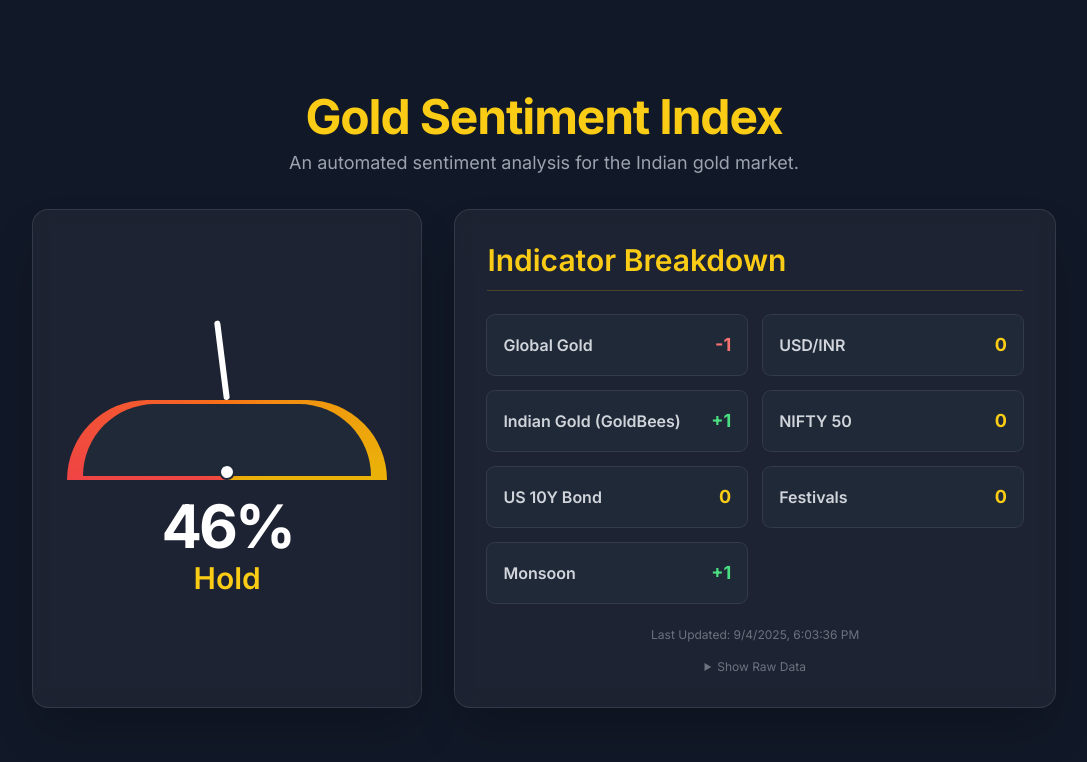
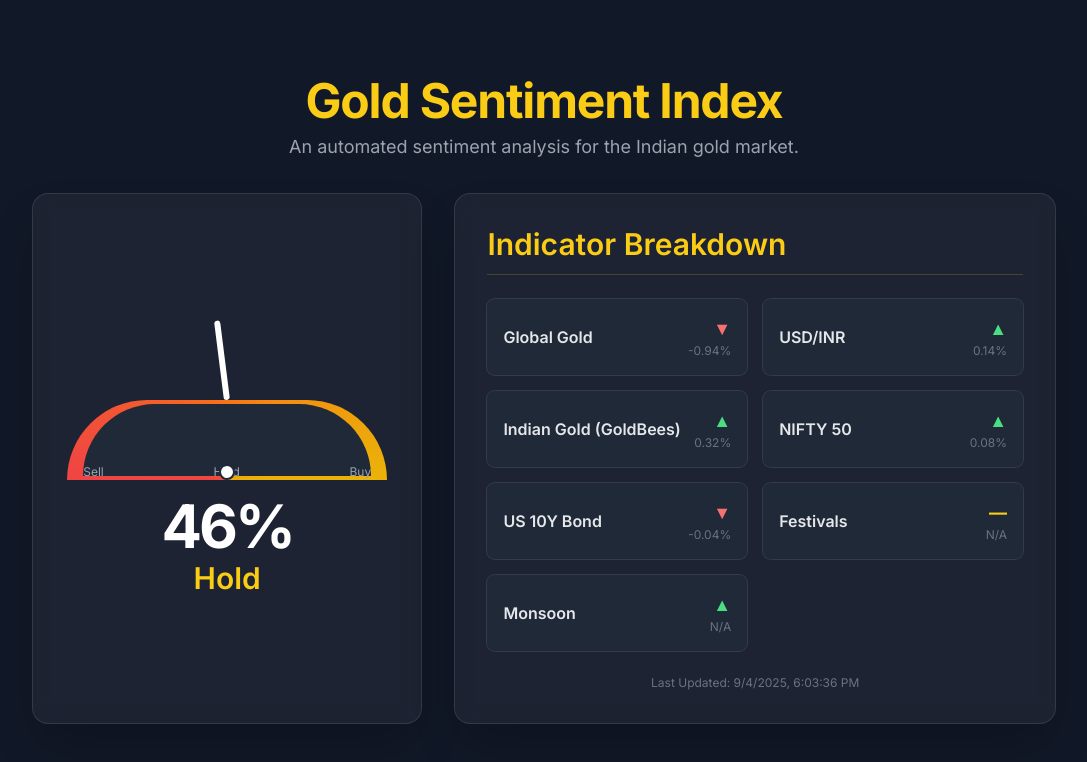
Before and after one commit to priyansh-bot/gsi-engine, a website: page index.html in a window 1280 px wide. Shown: the whole page, without its empty margins (96-1183 px from the left). Drawn offline with nearby package versions, Linux system fonts and the light colour scheme.

Commit message:
Updated front end file index.html

```diff
--- a/index.html
+++ b/index.html
@@ -7,7 +7,7 @@
     <script src="https://cdn.tailwindcss.com"></script>
     <link rel="preconnect" href="https://fonts.googleapis.com">
     <link rel="preconnect" href="https://fonts.gstatic.com" crossorigin>
-    <link href="https://fonts.googleapis.com/css2?family=Inter:wght@400;600;700&display=swap" rel="stylesheet">
+    <link href="https://fonts.googleapis.com/css2?family=Inter:wght@400;500;600;700&display=swap" rel="stylesheet">
     <style>
         body { font-family: 'Inter', sans-serif; }
         .dial-container { aspect-ratio: 2 / 1; }
@@ -19,10 +19,11 @@
             background: rgba(255, 255, 255, 0.05);
             backdrop-filter: blur(10px);
             border: 1px solid rgba(255, 255, 255, 0.1);
+            transition: all 0.3s ease;
         }
     </style>
 </head>
-<body class="bg-gray-900 text-white min-h-screen flex items-center justify-center p-4">
+<body class="bg-gray-900 text-gray-200 min-h-screen flex items-center justify-center p-4">
     <div class="w-full max-w-5xl mx-auto space-y-8">
         <header class="text-center">
             <h1 class="text-5xl font-bold text-yellow-400 tracking-tight">Gold Sentiment Index</h1>
@@ -38,6 +39,11 @@
                          style="background-image: conic-gradient(from -90deg at 50% 100%, #ef4444 0%, #f97316 25%, #eab308 50%, #84cc16 75%, #22c55e 100%);">
                     </div>
                     <div class="absolute bottom-0 left-0 right-0 h-1/2 bg-gray-800 rounded-t-full" style="transform: scale(0.9);"></div>
+                    <div class="absolute bottom-0 text-xs text-gray-400 flex justify-between w-full px-4">
+                        <span>Sell</span>
+                        <span>Hold</span>
+                        <span>Buy</span>
+                    </div>
                     <div id="needle" class="needle absolute bottom-1/2 left-1/2 h-1/2 w-1.5 bg-white rounded-full shadow-lg" style="transform: translate(-50%) rotate(0deg);"></div>
                     <div class="absolute bottom-0 left-1/2 transform -translate-x-1/2 bg-white h-4 w-4 rounded-full border-2 border-gray-800"></div>
                 </div>
@@ -51,17 +57,11 @@
             <div class="lg:col-span-3 card rounded-2xl shadow-2xl p-6 md:p-8">
                 <h2 class="text-3xl font-semibold text-yellow-400 border-b border-yellow-400/20 pb-3 mb-6">Indicator Breakdown</h2>
                 <div id="indicators-list" class="grid grid-cols-1 md:grid-cols-2 gap-4">
-                    <!-- Signal indicators will be dynamically inserted here -->
+                    <!-- Indicators will be dynamically inserted here -->
                 </div>
                  <div class="text-xs text-gray-500 pt-6 text-center">
                     Last Updated: <span id="last-updated">Loading...</span>
                 </div>
-                 <details class="mt-4 text-center cursor-pointer">
-                    <summary class="text-xs text-gray-500 hover:text-white">Show Raw Data</summary>
-                    <div id="raw-data-list" class="text-left text-xs text-gray-400 mt-2 p-4 bg-gray-900/50 rounded-lg grid grid-cols-2 gap-x-4 gap-y-2">
-                        <!-- Raw data will be populated here -->
-                    </div>
-                </details>
             </div>
         </main>
     </div>
@@ -98,6 +98,7 @@
                 const data = await response.json();
 
                 const priceSignals = data.signals;
+                const rawData = data.rawData;
                 const seasonSignal = getSeasonalScore();
                 const monsoonSignal = getMonsoonScore();
 
@@ -110,7 +111,7 @@
                     maxPossibleScore += (key === 'season' ? 2 : 1) * indicatorWeights[key];
                 }
 
-                const minPossibleScore = -maxPossibleScore + (2 * indicatorWeights.season);
+                const minPossibleScore = -maxPossibleScore + (2 * indicatorWeights.season); // Adjust for season which can't be negative
                 const gsiPercentage = Math.round(((score - minPossibleScore) / (maxPossibleScore - minPossibleScore)) * 100);
 
                 // --- UPDATE UI ELEMENTS ---
@@ -134,31 +135,43 @@
                     nifty50: "NIFTY 50", us10yBond: "US 10Y Bond", season: "Festivals", monsoon: "Monsoon"
                 };
 
+                const rawDataKeys = {
+                    globalGold: 'globalGold', usdInr: 'usdInr', indianGold: 'goldBee',
+                    nifty50: 'nifty50', us10yBond: 'us10yBond'
+                };
+
                 for (const key in indicatorNames) {
                     const signalValue = allSignals[key];
-                    let signalColor = "text-yellow-400";
-                    if (signalValue > 0) signalColor = "text-green-400"; if (signalValue < 0) signalColor = "text-red-400";
+                    const rawKey = rawDataKeys[key];
+                    const rawValue = rawData[rawKey];
+
+                    let rawColor = "text-gray-400";
+                    let rawArrow = "—";
+                    if (typeof rawValue === 'number') {
+                        if (rawValue > 0.01) { rawColor = "text-green-400"; rawArrow = "▲"; }
+                        if (rawValue < -0.01) { rawColor = "text-red-400"; rawArrow = "▼"; }
+                    }
+                    // Handle date-based signals which don't have raw data
+                    if (key === 'season' || key === 'monsoon') {
+                        if(signalValue > 0) { rawColor = "text-green-400"; rawArrow = "▲"; }
+                        else { rawColor = "text-yellow-400"; rawArrow = "—"; }
+                    }
+
                     const div = document.createElement('div');
                     div.className = 'bg-gray-800 p-4 rounded-lg flex justify-between items-center ring-1 ring-white/10';
-                    div.innerHTML = `<span class="font-semibold text-gray-300">${indicatorNames[key]}</span><span class="font-bold text-lg ${signalColor}">${signalValue > 0 ? '+' : ''}${signalValue}</span>`;
+                    div.innerHTML = `
+                        <div class="flex items-center">
+                            <span class="font-semibold text-gray-200">${indicatorNames[key]}</span>
+                        </div>
+                        <div class="text-right">
+                            <div class="font-bold text-lg ${rawColor}">${rawArrow}</div>
+                            <div class="text-xs text-gray-500">${typeof rawValue === 'number' ? rawValue.toFixed(2) + '%' : 'N/A'}</div>
+                        </div>
+                    `;
                     indicatorsList.appendChild(div);
                 }
 
                 document.getElementById('last-updated').textContent = new Date(data.lastUpdated).toLocaleString();
-
-                // Populate raw data
-                const rawDataList = document.getElementById('raw-data-list');
-                rawDataList.innerHTML = '';
-                const rawDataNames = {
-                    globalGold: "Global Gold %", usdInr: "USD/INR %", goldBee: "GoldBees %",
-                    nifty50: "NIFTY 50 %", us10yBond: "US 10Y (pts)"
-                };
-                for(const key in data.rawData) {
-                    const value = data.rawData[key];
-                    if (value !== null && value !== undefined) {
-                        rawDataList.innerHTML += `<span>${rawDataNames[key] || key}:</span><span class="text-right">${Number(value).toFixed(4)}</span>`;
-                    }
-                }
 
             } catch (error) {
                 console.error("Failed to load GSI data:", error);
```
